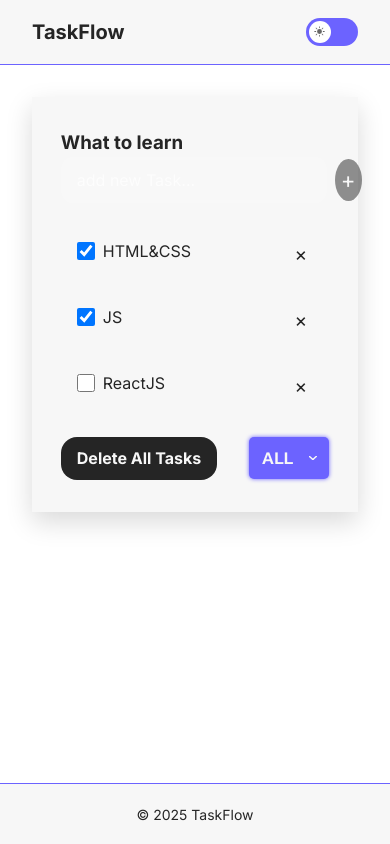
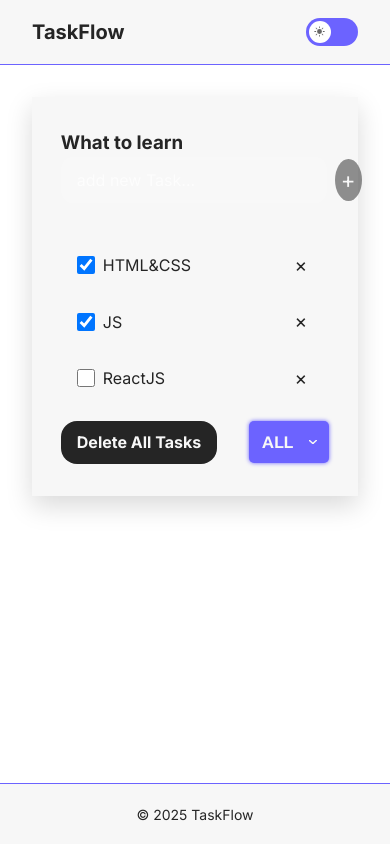
Before and after one commit to SemenKr/taskflow, a React (Vite) app: page / in a window 390 px wide. Built offline with nearby package versions, Linux system fonts and the light colour scheme; a web font is replaced by a local one.

Commit message:
Corrected the styles of the 'EditableTaskTitle' component

```diff
--- a/src/components/todo/ToDoList/EditableTaskTitle/EditableTaskTitle.module.scss
+++ b/src/components/todo/ToDoList/EditableTaskTitle/EditableTaskTitle.module.scss
@@ -1,19 +1,45 @@
 .todoInput {
-  color: var(--text-color);
   outline: none !important;
   border: none;
   background-color: transparent;
   flex-grow: 1;
   text-align: left;
-  margin: 0 0.5rem 0 0.5rem;
+  padding-left: 0;
+  color: var(--color-primary);
 }
 
 .todoText {
   flex: 1;
   min-width: 0;
-  margin: 0 0.5rem 0 0.5rem;
   white-space: nowrap;
   overflow: hidden;
   text-overflow: ellipsis;
   transition: all 0.2s ease;
 }
+
+.editable {
+  position: relative;
+  cursor: text;
+  overflow: visible;
+}
+
+.editable::after {
+  content: "Дважды кликните для редактирования";
+  position: absolute;
+  bottom: 100%;
+  left: 20%;
+  transform: translateX(-50%);
+  background: var(--color-text-primary);
+  color: var(--color-bg-primary);
+  font-size: 12px;
+  padding: 3px 8px;
+  border-radius: 4px;
+  white-space: nowrap;
+  opacity: 0;
+  pointer-events: none;
+  transition: opacity 0.3s ease-in-out;
+}
+
+.editable:hover::after {
+  opacity: 1;
+}
--- a/src/components/todo/ToDoList/EditableTaskTitle/EditableTaskTitle.tsx
+++ b/src/components/todo/ToDoList/EditableTaskTitle/EditableTaskTitle.tsx
@@ -59,9 +59,9 @@ export const EditableTaskTitle = ({
         />
       ) : (
         <span
+          // title={'Дважды кликните для редактирования'}
           onDoubleClick={enterEditMode}
-          // htmlFor={`task-${task.id}`}
-          className={`${styles.todoText} ${task.isDone ? styles.done : ''}`}
+          className={`${styles.todoText} ${styles.editable}`}
         >
           {task.title}
         </span>
--- a/src/components/todo/ToDoList/TaskItem/TaskItem.module.scss
+++ b/src/components/todo/ToDoList/TaskItem/TaskItem.module.scss
@@ -1,11 +1,13 @@
 .todoItem {
   display: flex;
-  align-items: flex-start;
+  align-items: center;
   justify-content: space-between;
   background: var(--bg-item);
   border-radius: 12px;
-  padding: 0.7rem 1rem;
-  margin-bottom: 0.8rem;
+  padding: 1.4rem 1rem 0.2rem;
+  //padding: 0.7rem 1rem;
+  //margin-bottom: 0.8rem;
+  gap: 0.5rem;
   transition: background 0.3s ease;
   position: relative;
   overflow: hidden;
@@ -19,14 +21,13 @@
   flex-shrink: 0;
   width: 18px;
   height: 18px;
-  margin-top: 0.2rem;
   accent-color: var(--btn-bg);
+  cursor: pointer;
 }
 
 .todoText {
   flex: 1;
   min-width: 0;
-  margin: 0 0.5rem 0 0.5rem;
   white-space: nowrap;
   overflow: hidden;
   text-overflow: ellipsis;
--- a/src/components/todo/ToDoList/ToDoList.module.scss
+++ b/src/components/todo/ToDoList/ToDoList.module.scss
@@ -12,6 +12,7 @@
   align-items: center;
   gap: 0.5rem;
   margin-bottom: 1.5rem;
+  //margin-bottom: 1.1rem;
 }
 
 .todoInput {
```
